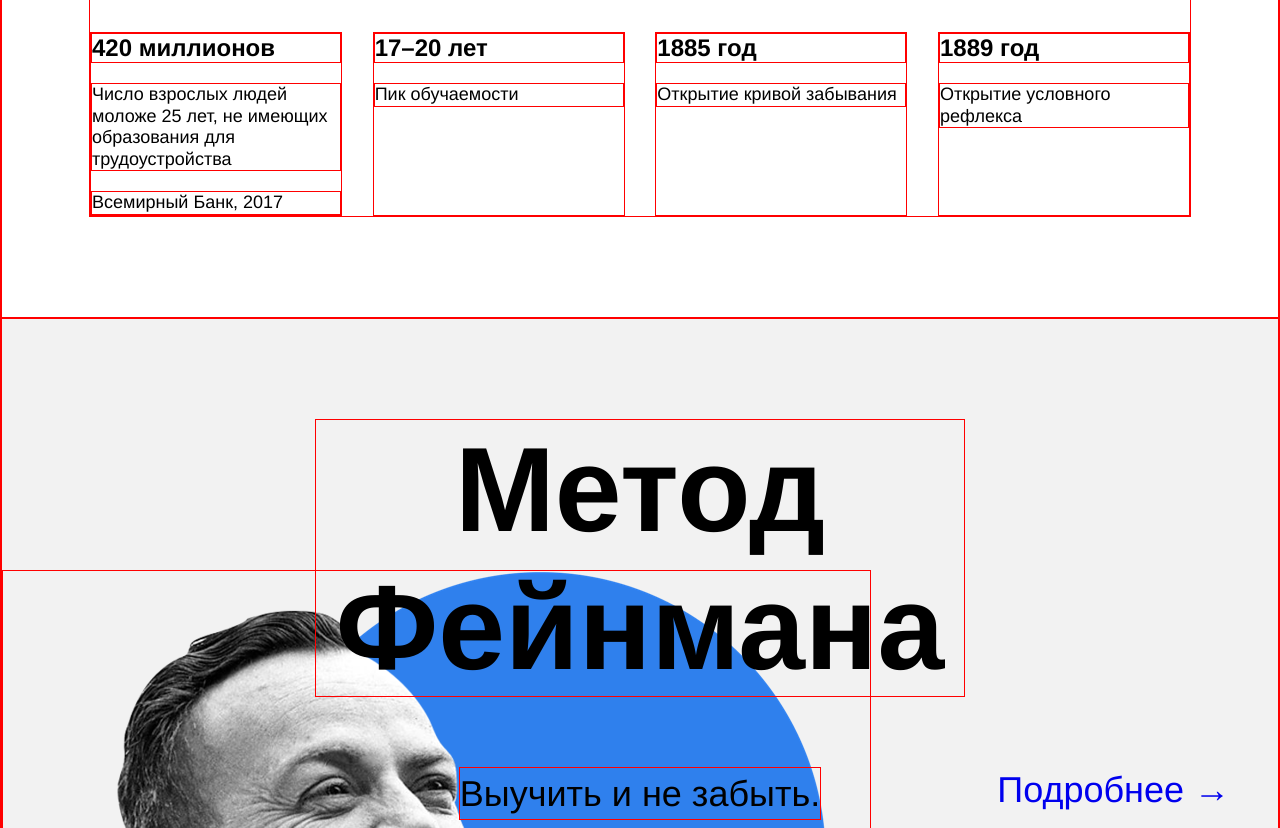
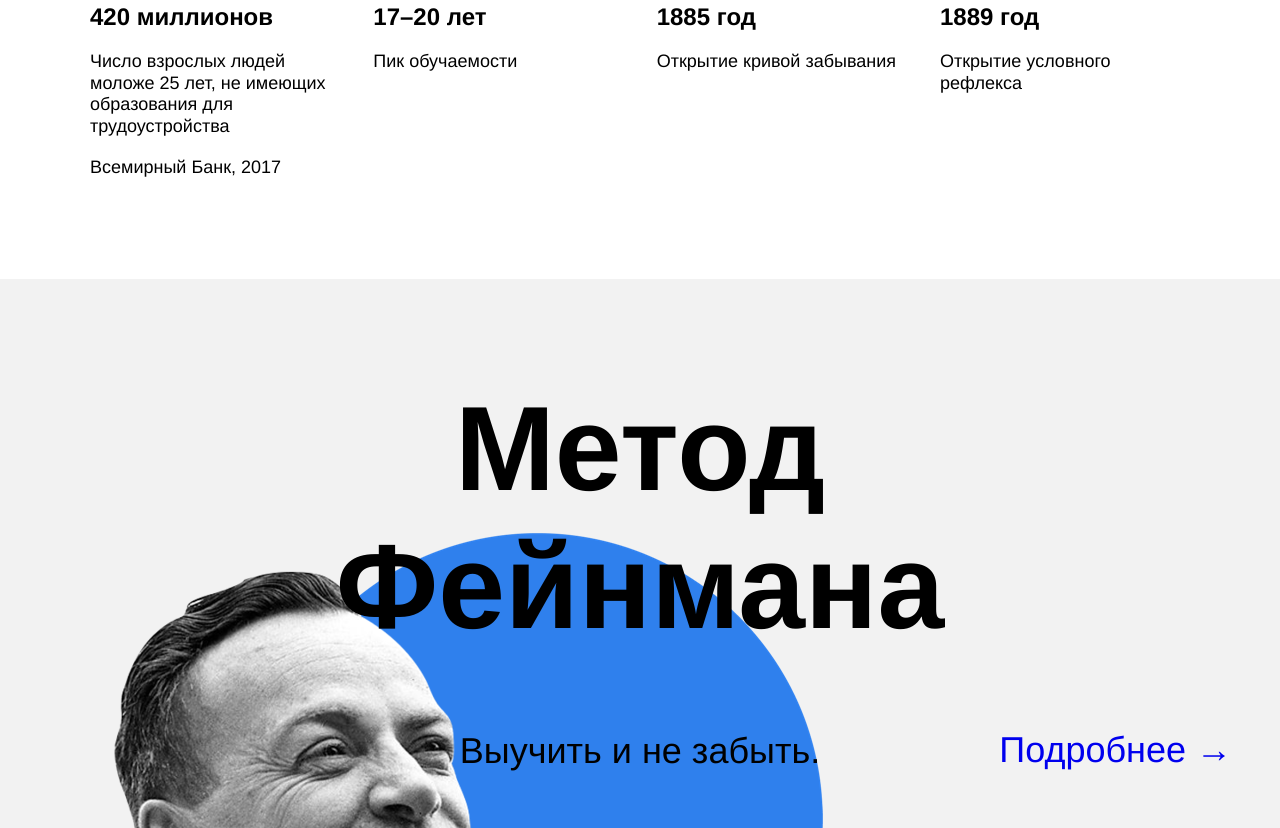
Before and after one commit to FeNjK/First-project, a plain HTML site: page index.html in a window 1280 px wide. Shown: the part 1572-2400 px from the top of the page. Drawn offline with Linux system fonts and the light colour scheme.

Commit message:
Проектная работа прошла проверки на валидность и правильность разметки

```diff
--- a/styles/style.css
+++ b/styles/style.css
@@ -1,7 +1,3 @@
-div, h1, h2, h3, h4, h5, h6, p, ul, li, img, header, main, section, footer {
-  border: 1px solid red;
-}
-
 .page {
   min-width: 1100px;
   /* мы ещё не умеем делать мобильную версию сайта, */
@@ -215,6 +211,7 @@ div, h1, h2, h3, h4, h5, h6, p, ul, li, img, header, main, section, footer {
 .feynman__subtitle {
   line-height: 51px;
   font-size: 36px;
+  font-weight: normal;
   margin: 0 auto;
   z-index: 2;
 }
```
